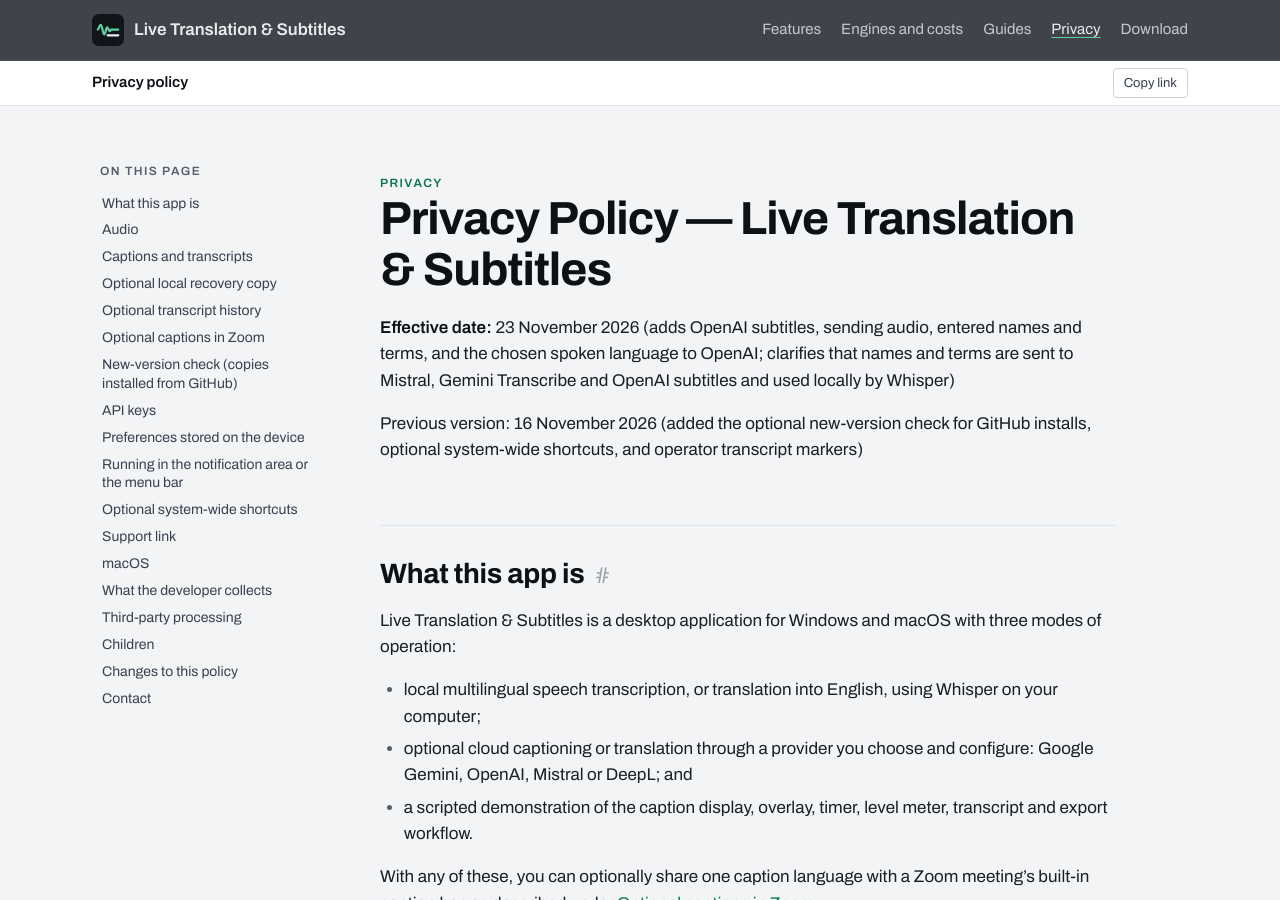
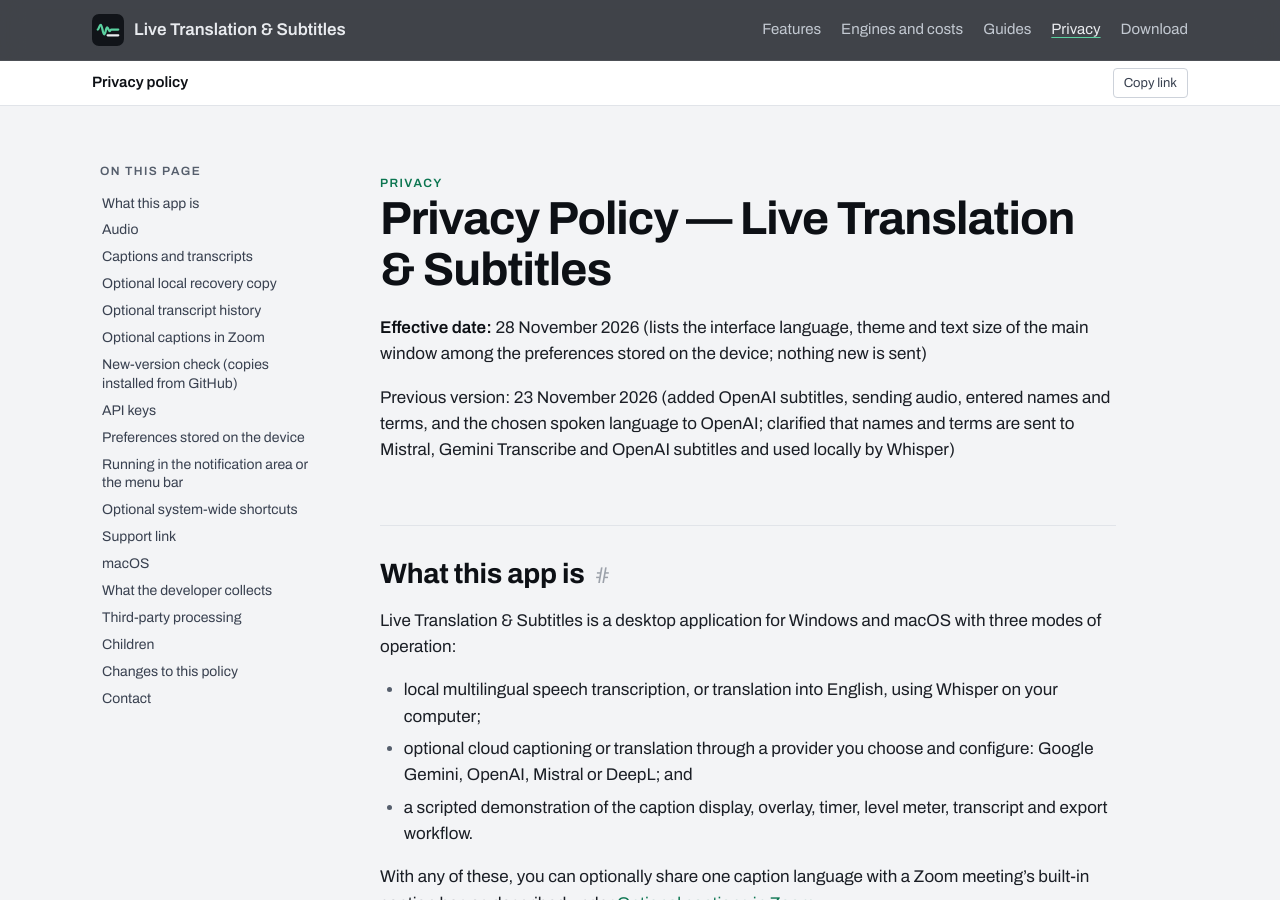
Before and after one commit to fmadore/Live-translation, a Jekyll site: the page built from docs/privacy.md, in a window 1280 px wide and 900 px high. Built offline with Jekyll 4.4.1, drawn with Linux system fonts in a browser that asks for light colours; our own code applies the rules of GitHub Pages for plain Markdown files; some of the changed text lies outside the part shown.

Commit message:
docs(privacy): list the main window's language, theme and text size; close #246 in the roadmap
The policy takes a new effective date, 28 November 2026; nothing new is sent.

Co-Authored-By: Claude Fable 5.2 <noreply@anthropic.com>
Claude-Session: https://claude.ai/code/session_01B8zZFFLg9oppq44GmJGNnW

```diff
--- a/docs/privacy.md
+++ b/docs/privacy.md
@@ -1,11 +1,11 @@
 # Privacy Policy — Live Translation & Subtitles
 
-**Effective date:** 23 November 2026 (adds OpenAI subtitles, sending audio, entered names and
-terms, and the chosen spoken language to OpenAI; clarifies that names and terms are sent to
+**Effective date:** 28 November 2026 (lists the interface language, theme and text size of the
+main window among the preferences stored on the device; nothing new is sent)
+
+Previous version: 23 November 2026 (added OpenAI subtitles, sending audio, entered names and
+terms, and the chosen spoken language to OpenAI; clarified that names and terms are sent to
 Mistral, Gemini Transcribe and OpenAI subtitles and used locally by Whisper)
-
-Previous version: 16 November 2026 (added the optional new-version check for GitHub installs,
-optional system-wide shortcuts, and operator transcript markers)
 
 ## What this app is
 
@@ -204,6 +204,8 @@ The app stores ordinary interface preferences locally on your device:
   size, layout (Fit window, Compact or Stable reading), compact line width, caption hold time and
   update pace, filler-word cleanup and its word list, and whether a break notice clears itself
   when captions resume (the notice text itself is never stored).
+- **Main window:** the interface language, the theme (System, Light or Dark) and the text size
+  chosen in Settings › App.
 - **Session and app behaviour:** cloud spending-guard choices, whether history or crash recovery
   is enabled, the new-version check state on GitHub installs
   ([above](#new-version-check-copies-installed-from-github)), whether a running session opens on
```
Also changed, not shown: ROADMAP.md (+1 -1 lines), docs/store-listing-next.md (+2 -0 lines).
